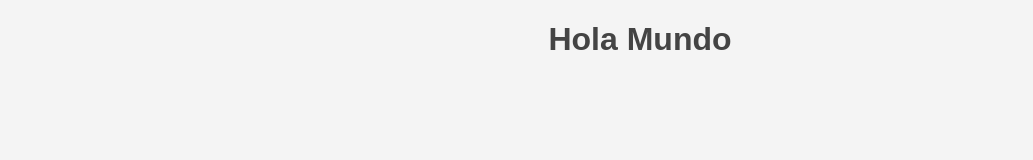
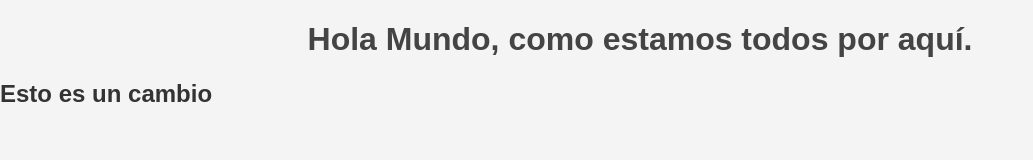
Before and after one commit to Deltalank/GItHub_prueba, a plain HTML site: page index.html in a window 1280 px wide. Shown: the whole page, without its empty margins (0-1033 px from the left). Drawn offline with Linux system fonts and the light colour scheme.

Commit message:
Modificacion del <h1> y se añadio el <h2>

```diff
--- a/index.html
+++ b/index.html
@@ -7,6 +7,7 @@
     <link rel="stylesheet" href="estilos.css">
 </head>
 <body>
-    <h1>Hola Mundo</h1>
+    <h1>Hola Mundo, como estamos todos por aquí.</h1>
+    <h2>Esto es un cambio</h2>
 </body>
 </html>
```
